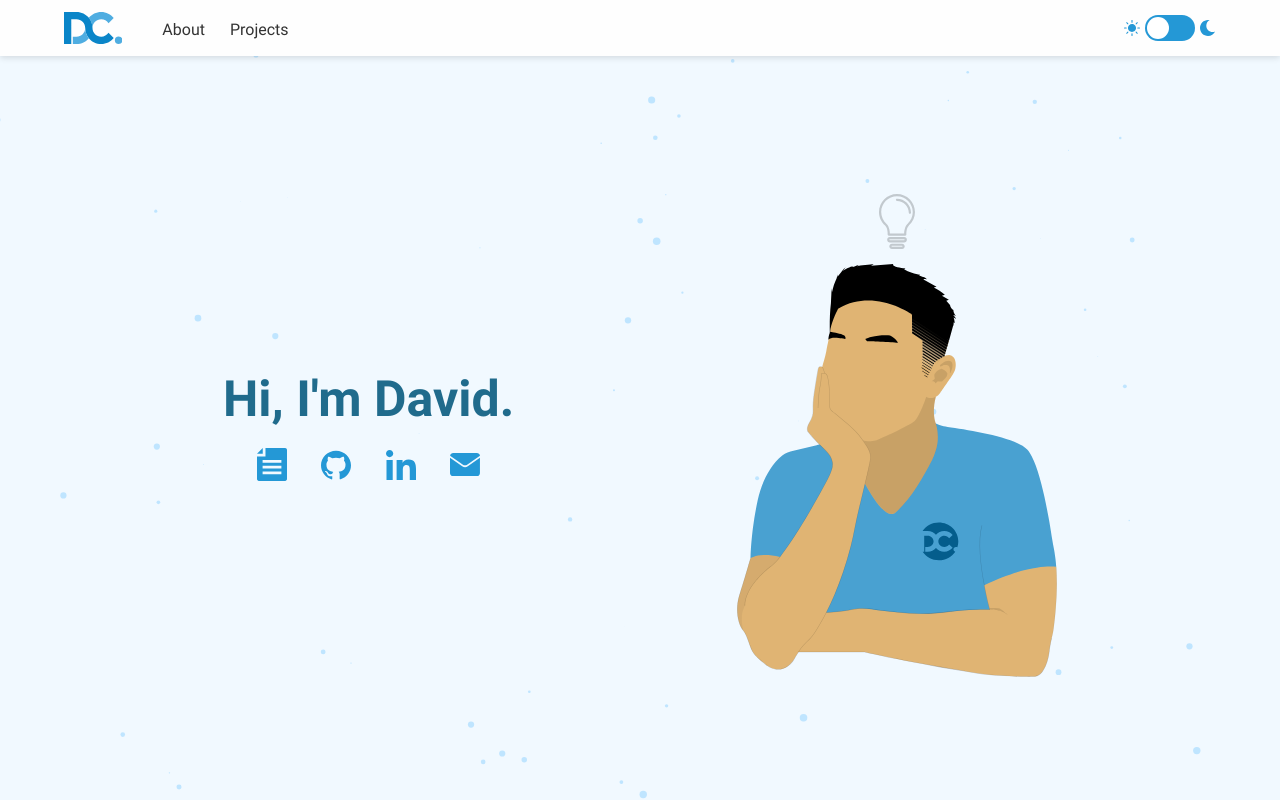
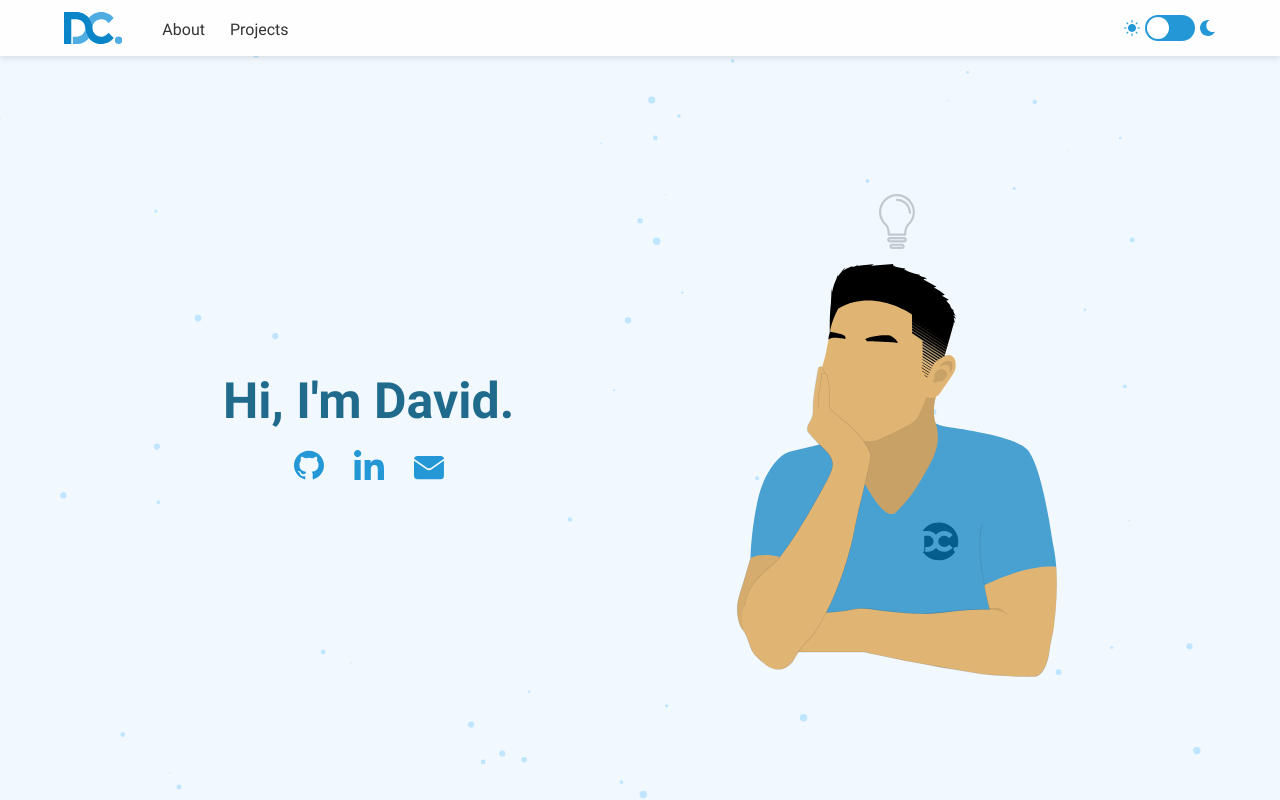
Before and after one commit to chungdavid/chungdavid.github.io, an Eleventy site: page src/index.html in a window 1280 px wide. Shown: the top 800 px of the page. Built offline with nearby package versions, Linux system fonts and the light colour scheme; Eleventy itself is replaced by a stand-in of ours; files that its build step writes are made by us from their sources.

Commit message:
Remove resume

```diff
--- a/src/index.html
+++ b/src/index.html
@@ -75,9 +75,6 @@
         <div class="showcase-content">
             <h1>Hi, I'm David.</h1>
             <div class="showcase-icon-list">
-                <a href="">
-                    <svg class="showcase-icon" xmlns="http://www.w3.org/2000/svg" viewBox="-144 220.3 322.1 353.7"><path d="M-52.9 311.4H-144v242.6c0 11 9 20 20 20h282.1c11 0 20-9 20-20V240.3c0-11-9-20-20-20h-211L-52.9 311.4zM-83.9 502.4v-29.2h201.8v29.2H-83.9zM-83.9 440.4v-29.2h201.8v29.2H-83.9zM-83.9 378.3v-29.2h201.8v29.2H-83.9z"/><path d="M-144 282.1h61.9v-61.9L-144 282.1z"/></svg>
-                </a>
                 <a target="_blank" href="https://github.com/chungdavid">
                     <svg class="showcase-icon" viewBox="0 0 24 24" xmlns="http://www.w3.org/2000/svg"><path d="m12 .5c-6.63 0-12 5.28-12 11.792 0 5.211 3.438 9.63 8.205 11.188.6.111.82-.254.82-.567 0-.28-.01-1.022-.015-2.005-3.338.711-4.042-1.582-4.042-1.582-.546-1.361-1.335-1.725-1.335-1.725-1.087-.731.084-.716.084-.716 1.205.082 1.838 1.215 1.838 1.215 1.07 1.803 2.809 1.282 3.495.981.108-.763.417-1.282.76-1.577-2.665-.295-5.466-1.309-5.466-5.827 0-1.287.465-2.339 1.235-3.164-.135-.298-.54-1.497.105-3.121 0 0 1.005-.316 3.3 1.209.96-.262 1.98-.392 3-.398 1.02.006 2.04.136 3 .398 2.28-1.525 3.285-1.209 3.285-1.209.645 1.624.24 2.823.12 3.121.765.825 1.23 1.877 1.23 3.164 0 4.53-2.805 5.527-5.475 5.817.42.354.81 1.077.81 2.182 0 1.578-.015 2.846-.015 3.229 0 .309.21.678.825.56 4.801-1.548 8.236-5.97 8.236-11.173 0-6.512-5.373-11.792-12-11.792z"/></svg>
                 </a>
@@ -250,7 +247,6 @@
     <footer>
         <span>Website built by David Chung 😋 &#169; 2025</span>
         <div class="footer-links">
-            <a class="footer-link" href="">RESUME</a>
             <a class="footer-link" target="_blank" href="https://github.com/chungdavid">GITHUB</a>
             <a class="footer-link" target="_blank" href="https://www.linkedin.com/in/davidchung0/">LINKEDIN</a>
             <a class="footer-link" target="_blank" href="mailto:hello@davidchung.me">EMAIL</a>
--- a/src/styles/styles.css
+++ b/src/styles/styles.css
@@ -388,8 +388,9 @@ header {
 
 .showcase-icon-list {
     display: flex;
-    align-items: center;
-    justify-content: space-evenly;
+    align-items: flex-end;
+    justify-content: center;
+    gap: 1.5em;
     padding-top: 1em;
 }
 
```
